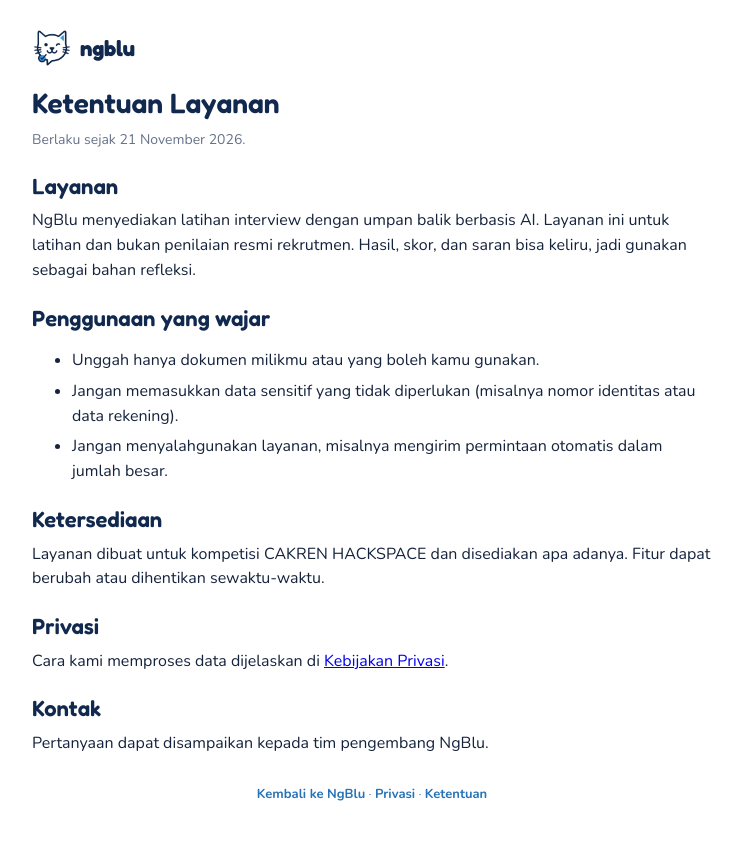
After one commit to rnurfurqon-wq/hackhaton, a Flask app: page /terms in a window 1280 px wide. The commit adds this page. Shown: the whole page, without its empty margins (268-1010 px from the left). Run offline with Flask 3, Linux system fonts and the light colour scheme.

Commit message:
Tambah halaman Kebijakan Privasi dan Ketentuan Layanan
Halaman /privacy dan /terms untuk branding OAuth Google, ditautkan di
layar persiapan; kontak dari SUPPORT_EMAIL.

Co-Authored-By: Claude Opus 5.5 <noreply@anthropic.com>
Claude-Session: https://claude.ai/code/session_0138s6rUoepP7K3fNoRg4N5k

```diff
--- a/app.py
+++ b/app.py
@@ -155,6 +155,19 @@ def read_document(file_field: str, text_field: str) -> str:
 @app.get("/")
 def index():
     return render_template("index.html")
+
+
+SUPPORT_EMAIL = os.getenv("SUPPORT_EMAIL", "").strip()
+
+
+@app.get("/privacy")
+def privacy():
+    return render_template("legal.html", page="privacy", title="Kebijakan Privasi", support_email=SUPPORT_EMAIL)
+
+
+@app.get("/terms")
+def terms():
+    return render_template("legal.html", page="terms", title="Ketentuan Layanan", support_email=SUPPORT_EMAIL)
 
 
 @app.get("/demo")
--- a/static/css/style.css
+++ b/static/css/style.css
@@ -736,3 +736,13 @@ body[data-fx="3"] .fx-vignette { opacity: 0.45; }
 .user-chip img[src=""] { display: none; }
 #user-name { overflow: hidden; text-overflow: ellipsis; }
 @media (max-width: 560px) { .login-card { flex-direction: column; align-items: stretch; } #user-name { display: none; } }
+
+/* Halaman privasi dan ketentuan */
+.legal-links { margin-top: 28px; text-align: center; font-size: 13px; color: var(--muted); }
+.legal-links a { color: var(--blue-lip); font-weight: 700; text-decoration: none; }
+.legal-page { height: auto; }
+.legal { max-width: 720px; margin: 0 auto; padding: 28px 20px 48px; }
+.legal-brand { text-decoration: none; margin-bottom: 18px; }
+.legal h1 { font-size: 28px; color: var(--navy); }
+.legal h2 { margin-top: 22px; color: var(--navy); }
+.legal li { margin-bottom: 6px; }
--- a/templates/index.html
+++ b/templates/index.html
@@ -166,6 +166,7 @@
         <span class="muted small" id="mic-test-note">Bicara sebentar setelah menekan tombol.</span>
       </div>
     </div>
+    <p class="legal-links"><a href="{{ url_for('privacy') }}">Kebijakan Privasi</a> · <a href="{{ url_for('terms') }}">Ketentuan Layanan</a></p>
   </div>
 
   <footer class="actionbar">
--- /dev/null
+++ b/templates/legal.html
@@ -0,0 +1,64 @@
+<!doctype html>
+<html lang="id">
+<head>
+  <meta charset="utf-8">
+  <meta name="viewport" content="width=device-width, initial-scale=1">
+  <title>{{ title }} · {{ brand.name }}</title>
+  <link rel="icon" type="image/png" href="{{ url_for('static', filename=brand.favicon) }}?v={{ brand.logo_v }}">
+  <link rel="stylesheet" href="{{ url_for('static', filename='fonts/fonts.css') }}">
+  <link rel="stylesheet" href="{{ url_for('static', filename='css/style.css') }}">
+</head>
+<body class="legal-page">
+<main class="legal">
+  <a class="brand legal-brand" href="{{ url_for('index') }}">
+    <img class="brand-logo" src="{{ url_for('static', filename=brand.logo) }}?v={{ brand.logo_v }}" alt="" width="40" height="40">
+    <span class="brand-name">{{ brand.name }}</span>
+  </a>
+  <h1>{{ title }}</h1>
+  <p class="muted small">Berlaku sejak 21 November 2026.</p>
+
+  {% if page == "privacy" %}
+  <p>{{ brand.name }} adalah aplikasi latihan interview untuk mahasiswa. Halaman ini menjelaskan data apa yang kami proses dan bagaimana kami menanganinya.</p>
+  <h2>Data yang diproses</h2>
+  <ul>
+    <li><strong>Akun Google (jika kamu masuk):</strong> nama, alamat email, dan foto profil. Dipakai hanya untuk menampilkan namamu dan membatasi pemakaian AI bagi pengguna yang masuk. Kami tidak menerima password Google kamu.</li>
+    <li><strong>CV dan deskripsi posisi:</strong> teks yang kamu unggah atau tempel, untuk menganalisis kecocokan dan menyusun pertanyaan.</li>
+    <li><strong>Jawaban interview:</strong> teks hasil pengenalan suara atau ketikan, untuk memberi umpan balik dan ringkasan.</li>
+  </ul>
+  <h2>Yang tidak kami lakukan</h2>
+  <ul>
+    <li>Kami <strong>tidak menyimpan</strong> CV, deskripsi posisi, transkrip, maupun jawabanmu di server atau database. Data hanya diproses selama permintaan berlangsung, lalu dibuang. Satu-satunya pengecualian: hasil penyusunan pertanyaan terakhir pada mode latihan "2 pertanyaan (Demo)" disimpan sebagai cadangan presentasi dan tertimpa oleh sesi demo berikutnya.</li>
+    <li>Kami tidak merekam atau menyimpan audio. Pengenalan suara berjalan lewat fitur browser (Web Speech API).</li>
+    <li>Kami tidak menjual data dan tidak memakainya untuk iklan.</li>
+    <li>Kami tidak menilai aksen, pelafalan, agama, usia, suku, atau penampilan.</li>
+  </ul>
+  <h2>Pihak ketiga</h2>
+  <ul>
+    <li><strong>Anthropic (Claude API):</strong> teks CV, posisi, dan jawaban dikirim ke Claude API untuk dianalisis. Penggunaan data oleh Anthropic mengikuti kebijakan API komersial mereka.</li>
+    <li><strong>Google:</strong> untuk login (Google Identity Services) dan, di browser Chrome, untuk pengenalan suara.</li>
+    <li><strong>PythonAnywhere:</strong> tempat aplikasi di-hosting.</li>
+  </ul>
+  <h2>Cookie dan penyimpanan</h2>
+  <p>Kami memakai satu cookie sesi bertanda tangan untuk mengingat bahwa kamu sudah masuk (berlaku 7 hari, hapus dengan tombol Keluar). Browsermu juga menyimpan preferensi kecil seperti kode akses dan status penjelasan efek.</p>
+  {% else %}
+  <h2>Layanan</h2>
+  <p>{{ brand.name }} menyediakan latihan interview dengan umpan balik berbasis AI. Layanan ini untuk latihan dan bukan penilaian resmi rekrutmen. Hasil, skor, dan saran bisa keliru, jadi gunakan sebagai bahan refleksi.</p>
+  <h2>Penggunaan yang wajar</h2>
+  <ul>
+    <li>Unggah hanya dokumen milikmu atau yang boleh kamu gunakan.</li>
+    <li>Jangan memasukkan data sensitif yang tidak diperlukan (misalnya nomor identitas atau data rekening).</li>
+    <li>Jangan menyalahgunakan layanan, misalnya mengirim permintaan otomatis dalam jumlah besar.</li>
+  </ul>
+  <h2>Ketersediaan</h2>
+  <p>Layanan dibuat untuk kompetisi CAKREN HACKSPACE dan disediakan apa adanya. Fitur dapat berubah atau dihentikan sewaktu-waktu.</p>
+  <h2>Privasi</h2>
+  <p>Cara kami memproses data dijelaskan di <a href="{{ url_for('privacy') }}">Kebijakan Privasi</a>.</p>
+  {% endif %}
+
+  <h2>Kontak</h2>
+  <p>{% if support_email %}Pertanyaan atau permintaan penghapusan data: <a href="mailto:{{ support_email }}">{{ support_email }}</a>.{% else %}Pertanyaan dapat disampaikan kepada tim pengembang {{ brand.name }}.{% endif %}</p>
+
+  <p class="legal-links"><a href="{{ url_for('index') }}">Kembali ke {{ brand.name }}</a> · <a href="{{ url_for('privacy') }}">Privasi</a> · <a href="{{ url_for('terms') }}">Ketentuan</a></p>
+</main>
+</body>
+</html>
```
Also changed, not shown: PERUBAHAN.md (+4 -0 lines), 1 other file.
